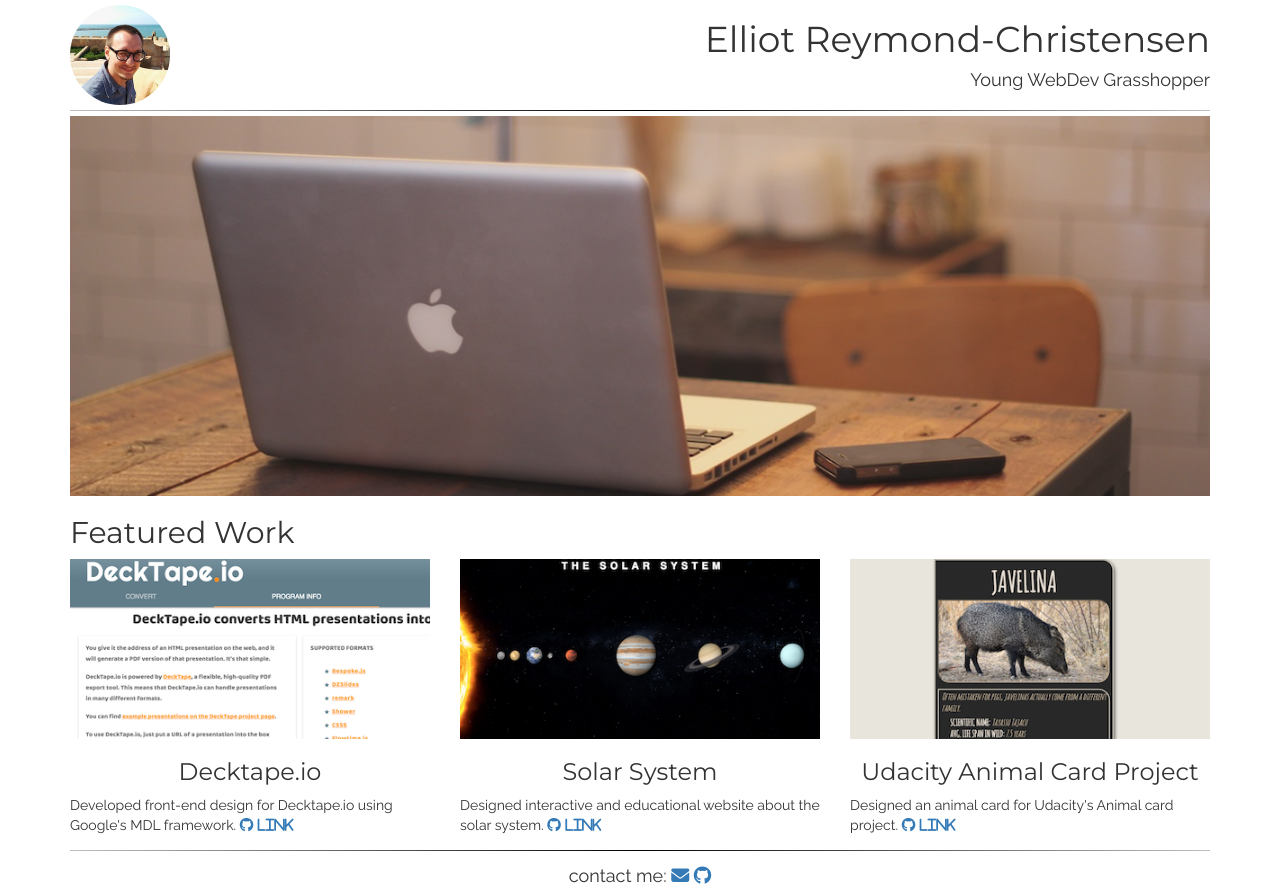
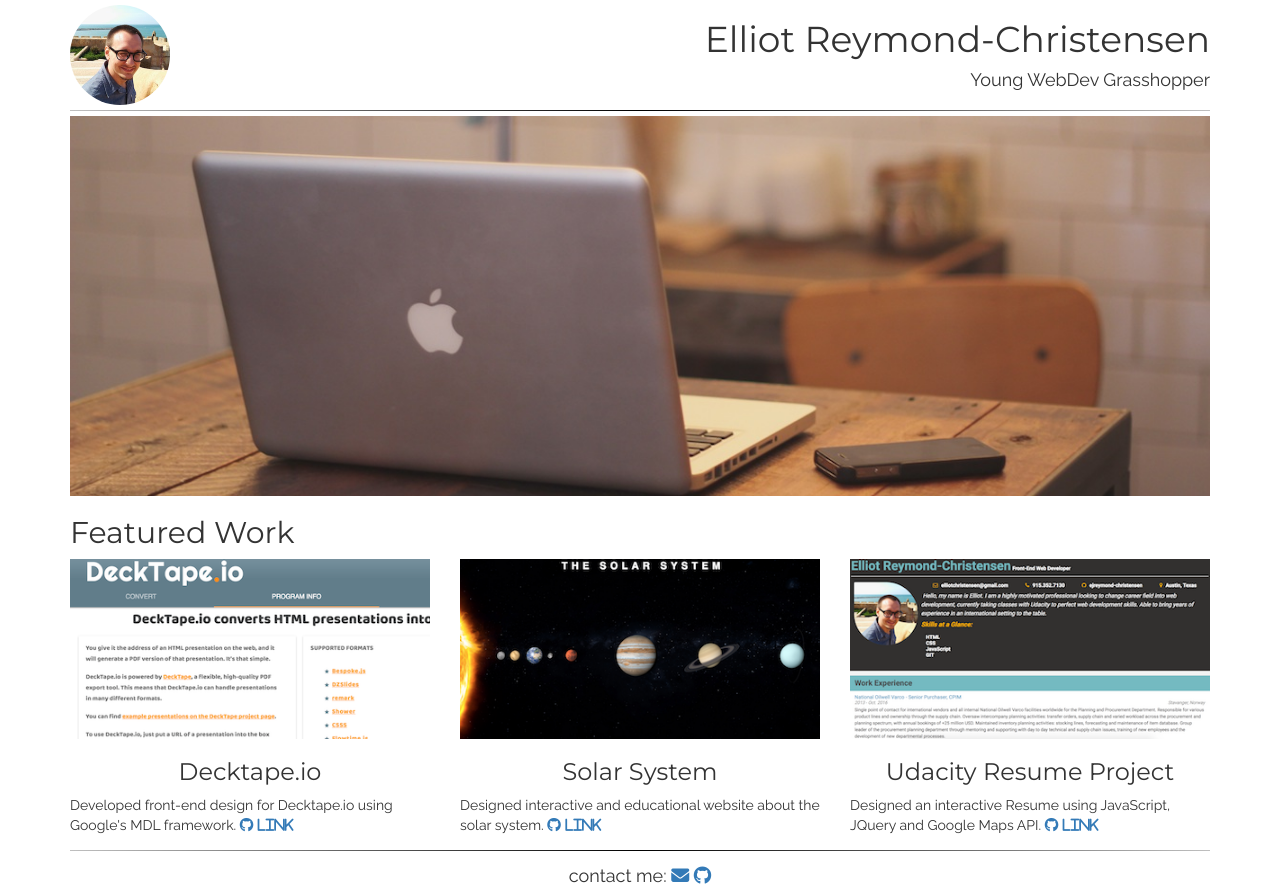
Before and after one commit to ejreymond-christensen/portfolio-static, a plain HTML site: page index.html in a window 1280 px wide. Drawn offline with Linux system fonts and the light colour scheme.

Commit message:
Portfolio Update
Updated Portfolio Projects section, included Resume.

```diff
--- a/index.html
+++ b/index.html
@@ -57,11 +57,11 @@
           </p>
         </div>
         <div class="col-md-4 clearfix">
-          <img class="img-responsive project-responsive" src="img/javalina.png" alt="screenshot of animal card" />
-          <h3 class="header-project">Udacity Animal Card Project</h3>
+          <img class="img-responsive project-responsive" src="img/resume.png" alt="screenshot of resume website" />
+          <h3 class="header-project">Udacity Resume Project</h3>
           <p class="description">
-            Designed an animal card for Udacity's Animal card project.
-            <a href="https://github.com/ejreymond-christensen">
+            Designed an interactive Resume using JavaScript, JQuery and Google Maps API.
+            <a href="https://github.com/ejreymond-christensen/Resume">
               <i class="fa fa-github" aria-hidden="true"> link</i>
             </a>
           </p>
```
